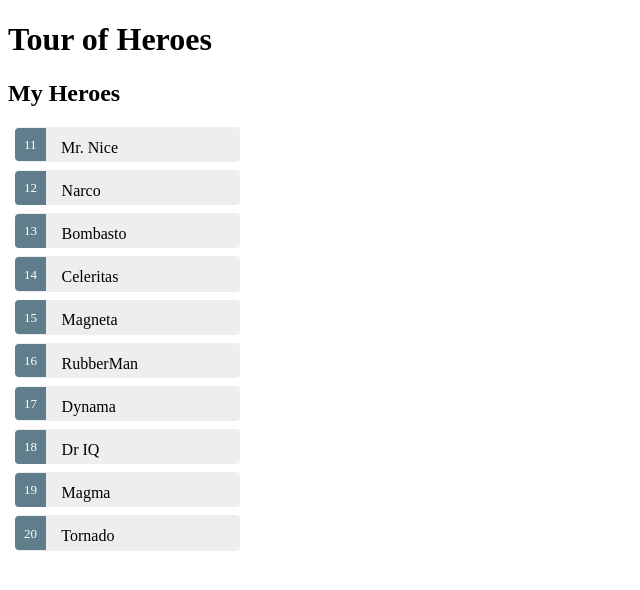
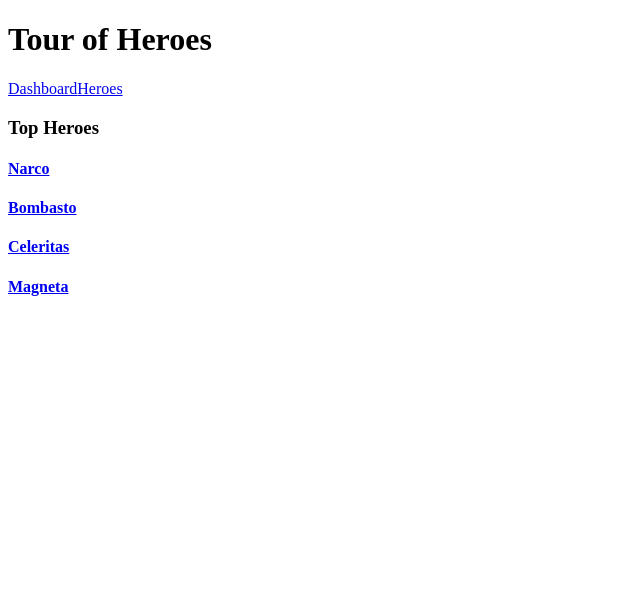
Before and after one commit to devgar/angular2-tutorial, an Angular app: page /dashboard in a window 1280 px wide. Shown: the top 590 px of the page, without its empty margins (0-640 px from the left). Built offline with nearby package versions, Linux system fonts and the light colour scheme.

Commit message:
Simple navigation ready

```diff
--- a/src/app/app.component.html
+++ b/src/app/app.component.html
@@ -1,11 +1,6 @@
 <h1>{{title}}</h1>
-<div *ngIf="selectedHero">
-  <my-hero-detail [hero]='selectedHero'></my-hero-detail>
-</div>
-<h2>My Heroes</h2>
-<ul class="heroes">
-  <li *ngFor="let hero of heroes" (click)="onSelect(hero)"
-      [class.selected]="hero === selectedHero">
-    <span class="badge">{{hero.id}}</span> {{hero.name}}
-  </li>
-</ul>
+<nav>
+  <a routerLink="/dashboard">Dashboard</a>
+  <a routerLink="/heroes">Heroes</a>
+</nav>
+<router-outlet></router-outlet>
--- a/src/app/app.component.ts
+++ b/src/app/app.component.ts
@@ -1,29 +1,11 @@
-import { Component, OnInit } from '@angular/core';
-import { HeroService } from './hero.service';
-import { Hero } from './hero';
+import { Component } from '@angular/core';
 
 @Component({
   selector: 'app-root',
   templateUrl: './app.component.html',
   styleUrls: ['./app.component.css'],
-  providers: [HeroService]
 })
 
-export class AppComponent implements OnInit {
-  ngOnInit() : void {
-    this.getHeroes()
-  }
+export class AppComponent {
   title = 'Tour of Heroes';
-  heroes : Hero[];
-  selectedHero : Hero;
-
-  constructor(private heroService: HeroService){}
-
-  onSelect(hero: Hero): void {
-    this.selectedHero = hero;
-  }
-
-  getHeroes(): void {
-    this.heroService.getHeroes().then(heroes => this.heroes = heroes);
-  }
 }
--- /dev/null
+++ b/src/app/dashboard.component.html
@@ -0,0 +1,10 @@
+<h3>Top Heroes</h3>
+<div class="grid grid-pad">
+  <a *ngFor="let hero of heroes"
+      [routerLink]="['/detail', hero.id]"
+      class="col-1-4">
+    <div class="module hero">
+      <h4>{{hero.name}}</h4>
+    </div>
+  </a>
+</div>
--- /dev/null
+++ b/src/app/dashboard.component.ts
@@ -0,0 +1,21 @@
+import { Component, OnInit } from '@angular/core';
+
+import { Hero } from './hero';
+import { HeroService } from './hero.service';
+
+@Component({
+  //moduleId: module.id,
+  selector: 'my-gashboard',
+  templateUrl: './dashboard.component.html'
+})
+export class DashboardComponent implements OnInit{
+
+  heroes: Hero[] = [];
+
+  constructor(private heroService: HeroService) { }
+
+  ngOnInit(): void {
+    this.heroService.getHeroes()
+      .then(heroes => this.heroes = heroes.slice(1, 5) );
+  }
+}
--- a/src/app/hero-detail.component.html
+++ b/src/app/hero-detail.component.html
@@ -1,8 +1,10 @@
 <div *ngIf="hero">
   <h2>{{hero.name}} details!</h2>
-  <div><label>id: </label>{{hero.id}}</div>
+  <div>
+    <label>id: </label>{{hero.id}}</div>
   <div>
     <label>name: </label>
-    <input [(ngModel)]="hero.name" placeholder="name"/>
+    <input [(ngModel)]="hero.name" placeholder="name" />
   </div>
+  <button (click)="goBack()">Back</button>
 </div>
--- a/src/app/hero-detail.component.ts
+++ b/src/app/hero-detail.component.ts
@@ -1,11 +1,33 @@
-import { Component, Input } from '@angular/core';
+import 'rxjs/add/operator/switchMap';
+
+import { Component, Input, OnInit } from '@angular/core';
+import { ActivatedRoute, Params } from '@angular/router';
+import { Location } from '@angular/common';
+
+import { HeroService } from './hero.service';
 import {Hero} from './hero';
 
 @Component({
+  //moduleId: module.id,
   selector: 'my-hero-detail',
-  templateUrl: './hero-detail.component.html'
+  templateUrl: './hero-detail.component.html',
 })
-export class HeroDetailComponent {
-  @Input()
-  hero: Hero;
+export class HeroDetailComponent implements OnInit{
+  ngOnInit(): void {
+    this.route.params
+      .switchMap((params: Params) => this.heroService.getHero(+params['id']))
+      .subscribe(hero => this.hero = hero);
+  }
+
+  @Input() hero: Hero;
+
+  constructor(
+    private heroService: HeroService,
+    private route: ActivatedRoute,
+    private location: Location
+  ){}
+
+  goBack(): void {
+    this.location.back();
+  }
 }
--- a/src/app/hero.service.ts
+++ b/src/app/hero.service.ts
@@ -8,4 +8,9 @@
   getHeroes(): Promise<Hero[]> {
     return Promise.resolve(HEROES);
   }
+
+  getHero(id: number) : Promise<Hero> {
+    return this.getHeroes()
+      .then(heroes => heroes.find(hero => hero.id === id) );
+  }
 }
--- /dev/null
+++ b/src/app/heroes.component.html
@@ -0,0 +1,15 @@
+<h1>{{title}}</h1>
+<h2>My Heroes</h2>
+<ul class="heroes">
+  <li *ngFor="let hero of heroes"
+    [class.selected]="hero === selectedHero"
+    (click)="onSelect(hero)">
+    <span class="badge">{{hero.id}}</span> {{hero.name}}
+  </li>
+</ul>
+<div *ngIf="selectedHero">
+<h2>
+  {{selectedHero.name | uppercase}} is my hero
+</h2>
+<button (click)="gotoDetail()">View Details</button>
+</div>
--- /dev/null
+++ b/src/app/heroes.component.ts
@@ -0,0 +1,35 @@
+import { Component, OnInit } from '@angular/core';
+import { Router } from '@angular/router';
+import { HeroService } from './hero.service';
+import { Hero } from './hero';
+
+@Component({
+  selector: 'my-heroes',
+  templateUrl: './heroes.component.html',
+  styleUrls: ['./app.component.css'],
+})
+
+export class HeroesComponent implements OnInit {
+  heroes: Hero[];
+  selectedHero: Hero;
+
+  constructor(
+    private router: Router,
+    private heroService: HeroService) { }
+
+  getHeroes(): void {
+    this.heroService.getHeroes().then(heroes => this.heroes = heroes);
+  }
+
+  ngOnInit(): void {
+    this.getHeroes();
+  }
+
+  onSelect(hero: Hero): void {
+    this.selectedHero = hero;
+  }
+
+  gotoDetail(): void {
+    this.router.navigate(['/detail', this.selectedHero.id]);
+  }
+}
```
Also changed, not shown: src/app/app-routing.module.ts (added, +16 -0 lines), src/app/app.module.ts (+11 -3 lines).
